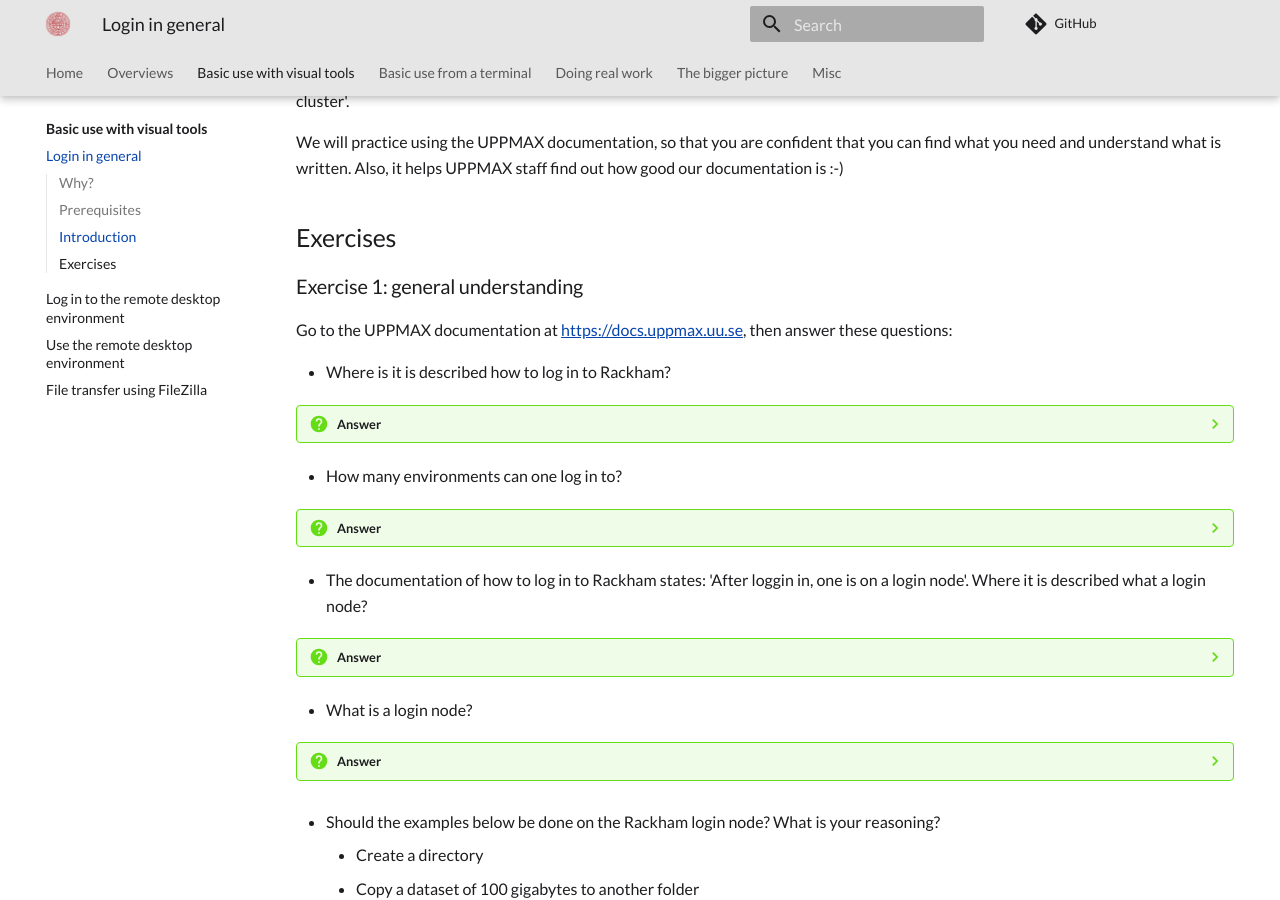
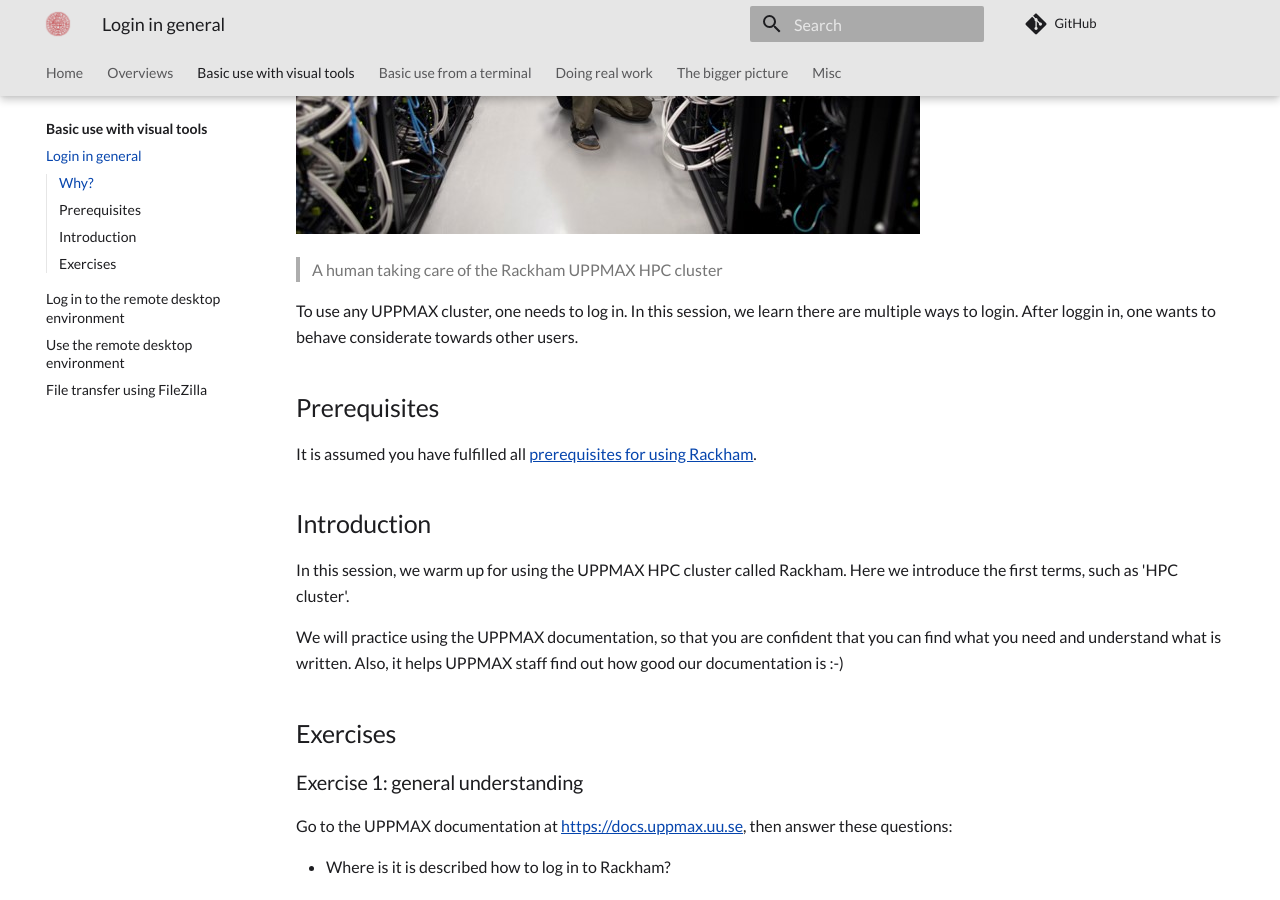
Before and after one commit to UPPMAX/uppmax_intro_day_1, an MkDocs documentation site: the page built from docs/sessions/login.md, in a window 1280 px wide and 900 px high, scrolled down 806 px. Built offline with MkDocs 1.6.1 and Material for MkDocs 9.7.7, drawn with Linux system fonts in a browser that asks for light colours; comment, search, counter and statistics services are not loaded.

Commit message:
Add bad joke

```diff
--- a/docs/sessions/login.md
+++ b/docs/sessions/login.md
@@ -48,6 +48,10 @@
     - How does one tell the UPPMAX HPC clusters what to do?
 
 ## Why?
+
+![Rackham](rackham.jpg)
+
+> A human taking care of the Rackham UPPMAX HPC cluster
 
 To use any UPPMAX cluster, one needs to log in.
 In this session, we learn there are multiple ways to login.
```
Also changed, not shown: docs/sessions/rackham.jpg (added).
